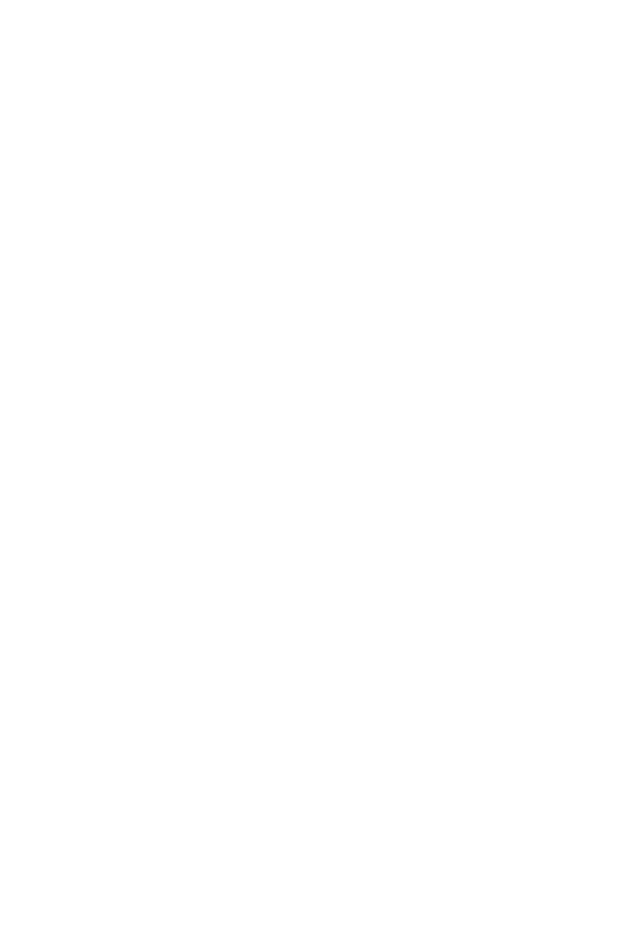
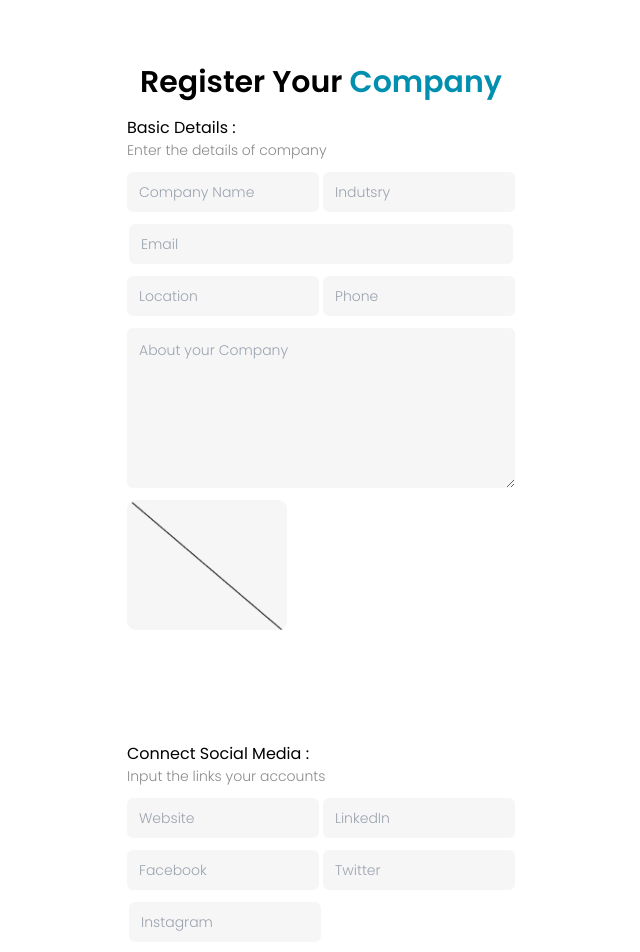
Before and after one commit to Nihal-a/jobsway-company, a React (Create React App) app: page /register in a window 1280 px wide. Shown: the top 952 px of the page, without its empty margins (319-959 px from the left). Before the commit the page ends 800 px from the top, so only its background shows below. Built offline with nearby package versions, Linux system fonts and the light colour scheme.

Commit message:
register page creted

```diff
--- a/src/App.js
+++ b/src/App.js
@@ -1,9 +1,9 @@
-// import Register from "./pages/Register";
+import Register from "./pages/Register";
 
 function App() {
   return (
     <div className="App">
-      {/* <Register /> */}
+      <Register />
     </div>
   );
 }
--- a/src/index.css
+++ b/src/index.css
@@ -1,3 +1,23 @@
+@import url('https://fonts.googleapis.com/css2?family=Poppins:wght@100;200;300;400;600;800&display=swap');
 @tailwind base;
 @tailwind components;
 @tailwind utilities;
+
+:root{
+    --primary-color : #008FAE;
+}
+*{
+    padding: 0;
+    margin: 0;
+    box-sizing: border-box;
+}
+body{
+    font-family: 'Poppins', sans-serif;
+}
+.span-clr{
+    color: var(--primary-color);
+}
+.d-flex{
+    display: flex;
+    align-items: center;
+}
--- /dev/null
+++ b/src/pages/Register.js
@@ -0,0 +1,48 @@
+import React from 'react'
+import noImage from '../assets/images/noImage.jpg'
+
+function Register() {
+    return (
+        <div className="flex flex-col items-center py-8">
+            <div className="">
+                <h3 className="text-3xl font-semibold mt-8 text-center">Register Your <span className="text-primary">Company</span></h3>
+                <form action="" className="flex flex-col items-start">
+                    <h6 className="mt-4 font-normal">Basic Details :</h6>
+                    <p className="font-light text-secondary text-sm">Enter the details of company</p>
+                    <div className="mt-3">
+                        <input type="text" placeholder="Company Name" className="mr-0.5 text-sm w-48 h-10 rounded-md font-light border-none outline-none p-3 bg-secondary" />
+                        <input type="text" placeholder="Indutsry" className="ml-0.5 text-sm w-48 h-10 rounded-md font-light border-none outline-none p-3 bg-secondary" />
+                    </div>
+                    <input type="email" placeholder="Email" className="mt-3 ml-0.5 text-sm w-96 h-10 rounded-md font-light border-none outline-none p-3 bg-secondary" />
+                    <div className="mt-3">
+                        <input type="text" placeholder="Location" className="mr-0.5 text-sm w-48 h-10 rounded-md font-light border-none outline-none p-3 bg-secondary" />
+                        <input type="text" placeholder="Phone" className="ml-0.5 text-sm w-48 h-10 rounded-md font-light border-none outline-none p-3 bg-secondary" />
+                    </div>
+                    <textarea name="bio" placeholder="About your Company" className="text-sm font-light bg-secondary w-full mt-3 rounded-md h-40 border-none outline-none p-3 "></textarea>
+                    <div className="flex flex-col items-center">
+                        <img className="mt-3 w-40" src={noImage} alt="noImage" />
+                    </div>
+                    <h6 className="mt-28 font-normal">Connect Social Media : </h6>
+                    <p className="font-light text-secondary text-sm">Input the links your accounts</p>
+                    <div className="mt-3">
+                        <input type="text" placeholder="Website" className="mr-0.5 text-sm w-48 h-10 rounded-md font-light border-none outline-none p-3 bg-secondary" />
+                        <input type="text" placeholder="LinkedIn" className="ml-0.5 text-sm w-48 h-10 rounded-md font-light border-none outline-none p-3 bg-secondary" />
+                    </div>
+                    <div className="mt-3">
+                        <input type="text" placeholder="Facebook" className="mr-0.5 text-sm w-48 h-10 rounded-md font-light border-none outline-none p-3 bg-secondary" />
+                        <input type="text" placeholder="Twitter" className="ml-0.5 text-sm w-48 h-10 rounded-md font-light border-none outline-none p-3 bg-secondary" />
+                    </div>
+                    <div className="mt-3">
+                        <input type="text" placeholder="Instagram" className="ml-0.5 text-sm w-48 h-10 rounded-md font-light border-none outline-none p-3 bg-secondary" />
+                    </div>
+                    <h6 className="mt-20 font-normal">Create password :  </h6>
+                    <input type="password" placeholder="Password" className="mt-1 ml-0.5 text-sm w-96 h-10 rounded-md font-light border-none outline-none p-3 bg-secondary"  />
+                    <input type="Password" placeholder="Confirm Password" className="mt-2 ml-0.5 text-sm w-96 h-10 rounded-md font-light border-none outline-none p-3 bg-secondary"  />
+                        <button className="w-full rounded-md my-5 bg-primary p-1" type="submit" style={{color:'#fff'}}>Register Your Company</button>
+                </form>
+            </div>
+        </div>
+    )
+}
+
+export default Register
--- a/tailwind.config.js
+++ b/tailwind.config.js
@@ -8,4 +8,20 @@
     extend: {},
   },
   plugins: [],
+  theme: {
+    textColor: theme => theme('colors'),
+    textColor: {
+      'primary': '#008FAE',
+      'secondary': '#8B8B8B',
+    },
+    backgroundColor: theme => ({
+        ...theme('colors'),
+        'primary': '#008FAE',
+        'secondary': '#F6F6F6',
+
+    }),
+    variants: {
+      textColor: ['responsive', 'hover', 'focus', 'group-hover'],
+    },
+  }
 }
```
Also changed, not shown: src/assets/images/noImage.jpg (added).
